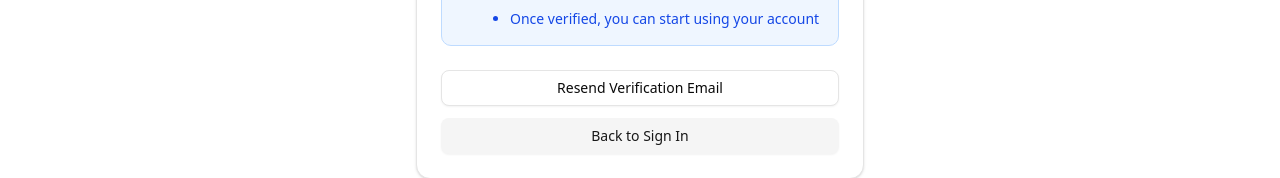
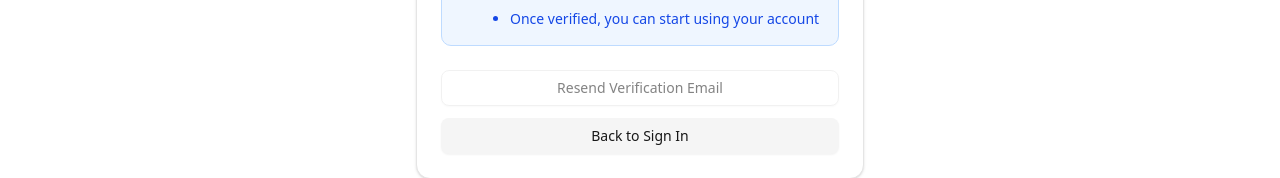
Before and after one commit to Timur-Cheryapov/mp-bot-frontend, a Next.js app: page /auth/check-mail in a window 1280 px wide. Shown: the part 460-638 px from the top of the page. Built offline with nearby package versions, Linux system fonts and the light colour scheme; no server answers.

Commit message:
Fix user name in header

```diff
--- a/app/auth/check-mail/page.tsx
+++ b/app/auth/check-mail/page.tsx
@@ -102,7 +102,7 @@ export default function CheckMail() {
             variant="outline"
             className="w-full"
             onClick={handleResendEmail}
-            disabled={isResending}
+            disabled={true} // Resend email is not yet implemented
           >
             {isResending ? "Sending..." : "Resend Verification Email"}
           </Button>
--- a/components/ui/header.tsx
+++ b/components/ui/header.tsx
@@ -4,7 +4,6 @@ import { useEffect, useState } from "react";
 import Link from "next/link";
 import { Button } from "./button";
 import { checkAuthStatus } from "@/lib/auth-service";
-import type { User } from "@/lib/auth-service";
 
 export function Header() {
   const [isLoggedIn, setIsLoggedIn] = useState(false);
@@ -17,7 +16,7 @@ export function Header() {
       const { isAuthenticated, user } = await checkAuthStatus();
 
       setIsLoggedIn(isAuthenticated);
-      setUserName(user?.name || "User");
+      setUserName(user?.user_metadata?.name || "User");
     } catch (error) {
       console.error("Error in auth verification:", error);
       setIsLoggedIn(false);
```
